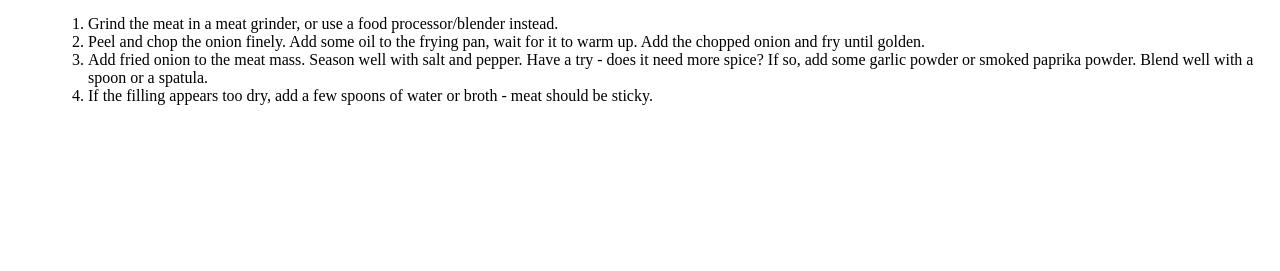
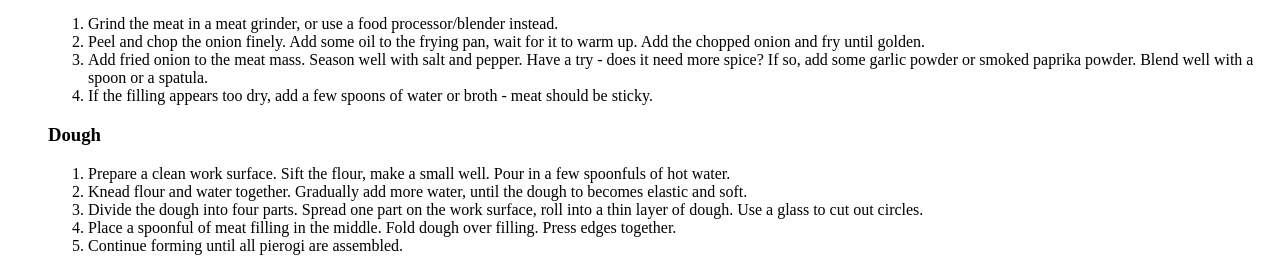
Before and after one commit to Edword-create/odin-recipes, a plain HTML site: page recipes/polish-pierogi-with-meat.html in a window 1280 px wide. Shown: the part 1548-1819 px from the top of the page. Before the commit the page ends 1669 px from the top, so only its background shows below. Drawn offline with Linux system fonts and the light colour scheme.

Commit message:
added instructions for dough

```diff
--- a/recipes/polish-pierogi-with-meat.html
+++ b/recipes/polish-pierogi-with-meat.html
@@ -50,5 +50,13 @@ And now I will teach you how to make them!
         <li>Add fried onion to the meat mass. Season well with salt and pepper. Have a try - does it need more spice? If so, add some garlic powder or smoked paprika powder. Blend well with a spoon or a spatula.</li>
         <li>If the filling appears too dry, add a few spoons of water or broth - meat should be sticky.</li>
     </ol>
+    <h3>Dough</h3>
+    <ol>
+        <li>Prepare a clean work surface. Sift the flour, make a small well. Pour in a few spoonfuls of hot water. </li>
+        <li>Knead flour and water together. Gradually add more water, until the dough to becomes elastic and soft.  </li>
+        <li>Divide the dough into four parts. Spread one part on the work surface, roll into a thin layer of dough. Use a glass to cut out circles. </li>
+        <li>Place a spoonful of meat filling in the middle. Fold dough over filling. Press edges together.</li>
+        <li>Continue forming until all pierogi are assembled. </li>
+    </ol>
 </body>
 </html>
```
